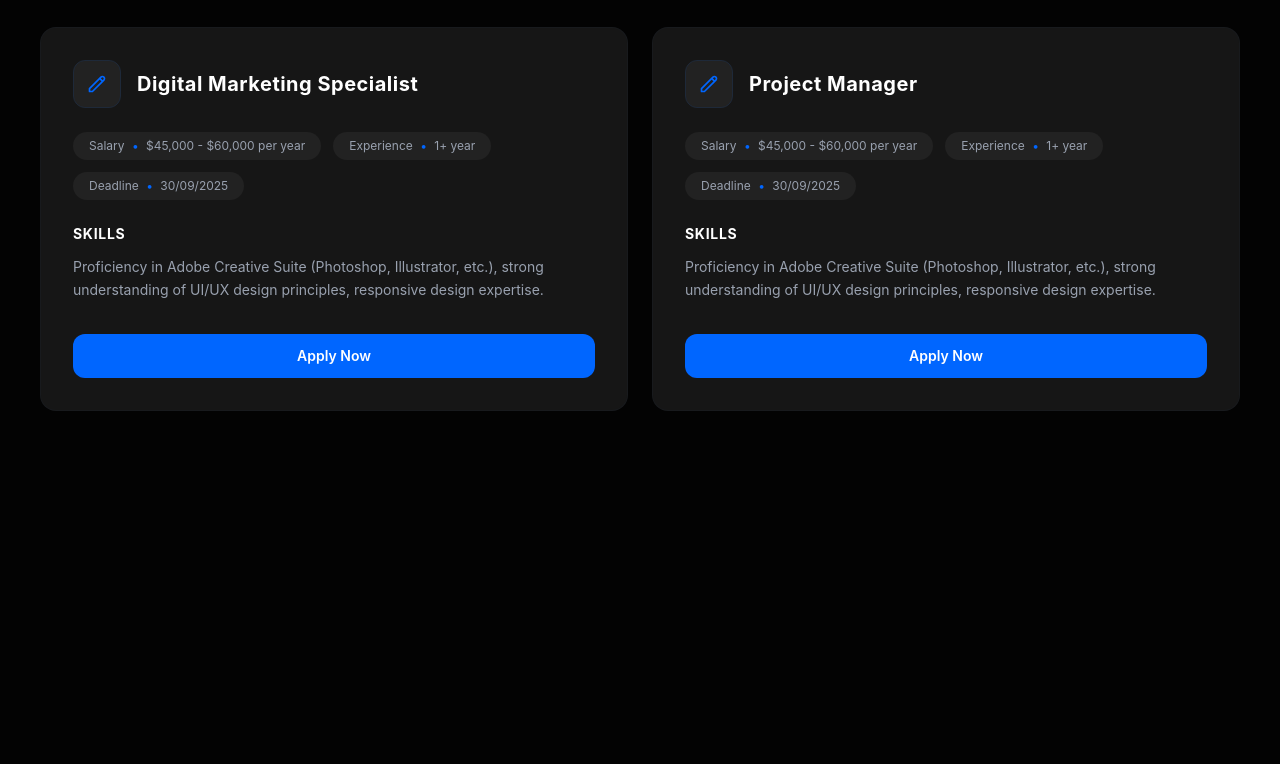
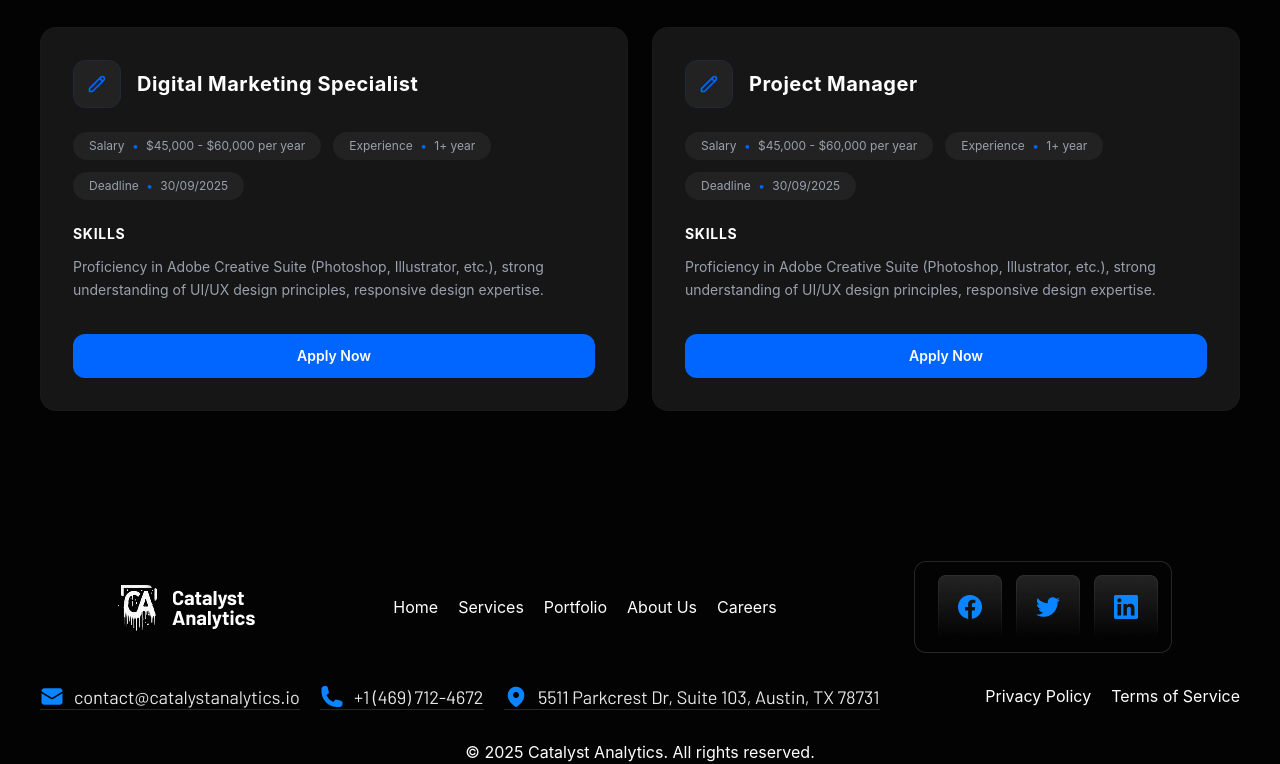
Before and after one commit to nozimnegmatov0010/exam3, a website: page src/page4.html in a window 1280 px wide. Shown: the part 3932-4696 px from the top of the page. Before the commit the page ends 4343 px from the top, so only its background shows below. Drawn offline with nearby package versions, Linux system fonts and the light colour scheme; files that its build step writes are made by us from their sources.

Commit message:
section14

```diff
--- a/src/page4.html
+++ b/src/page4.html
@@ -303,5 +303,31 @@
         </button>
       </div>
 </div>
+<footer class="mt-[150px]">
+    <div class=" lg:flex  justify-between items-center  ">
+        <img class="m-auto" src="./images/Logo (5).png" alt="">
+        <div class="flex gap-[20px] m-auto ">
+            <p>Home</p>
+            <p>Services</p>
+            <p>Portfolio</p>
+            <p>About Us</p>
+            <p>Careers</p>
+        </div>
+        <img class="m-auto" src="./images/Sub Container.png" alt="">
+    </div>
+    <div class="m-auto lg:flex justify-between items-center mt-[30px]">
+        <div class="lg:flex gap-[20px]">
+            <img class="m-auto" src="./images/Button.png" alt="">
+            <img class="m-auto" src="./images/Button (1).png" alt="">
+            <img class="m-auto" src="./images/Button (2).png" alt="">
+
+        </div>
+        <div class="hidden lg:flex gap-[20px] ">
+            <p>Privacy Policy</p>
+            <p>Terms of Service</p>
+        </div>
+    </div>
+    <p class="text-center mt-[30px]">© 2025 Catalyst Analytics. All rights reserved.</p>
+</footer>
 </body>
 </html>
```
